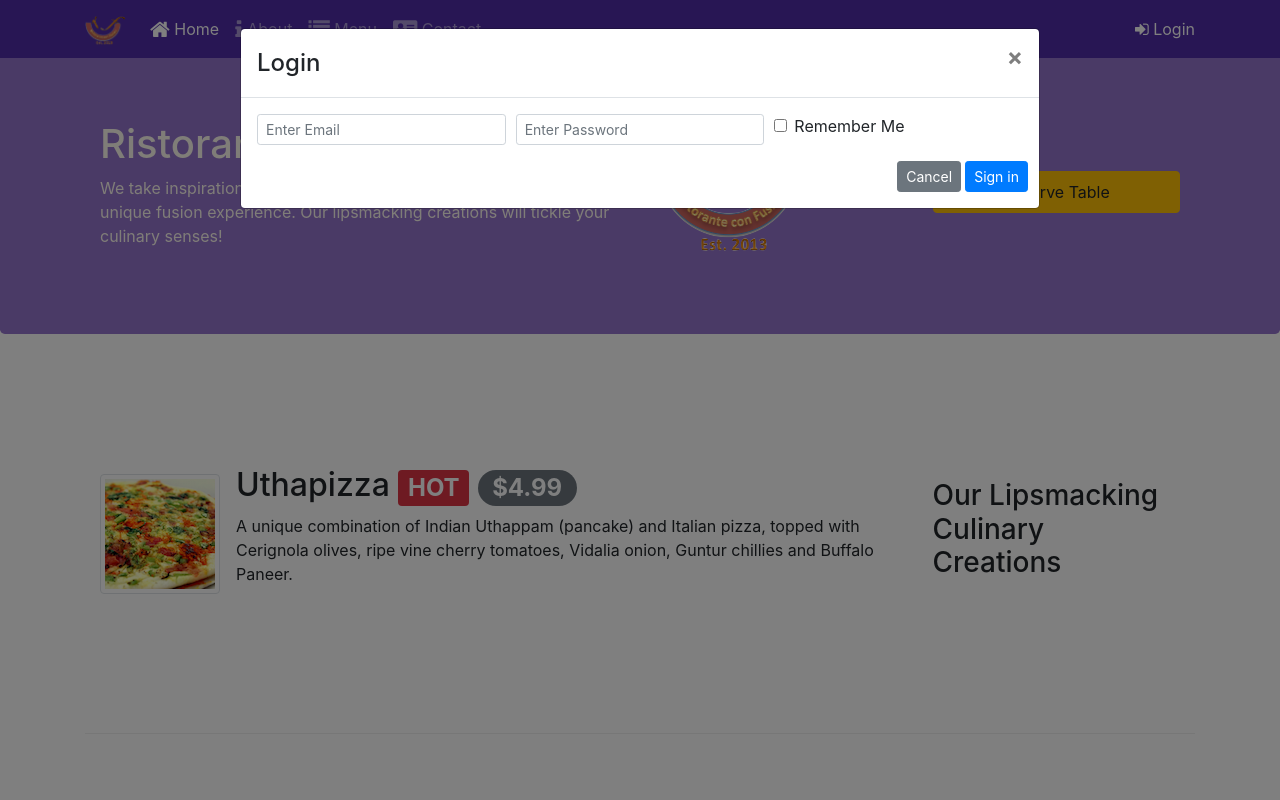
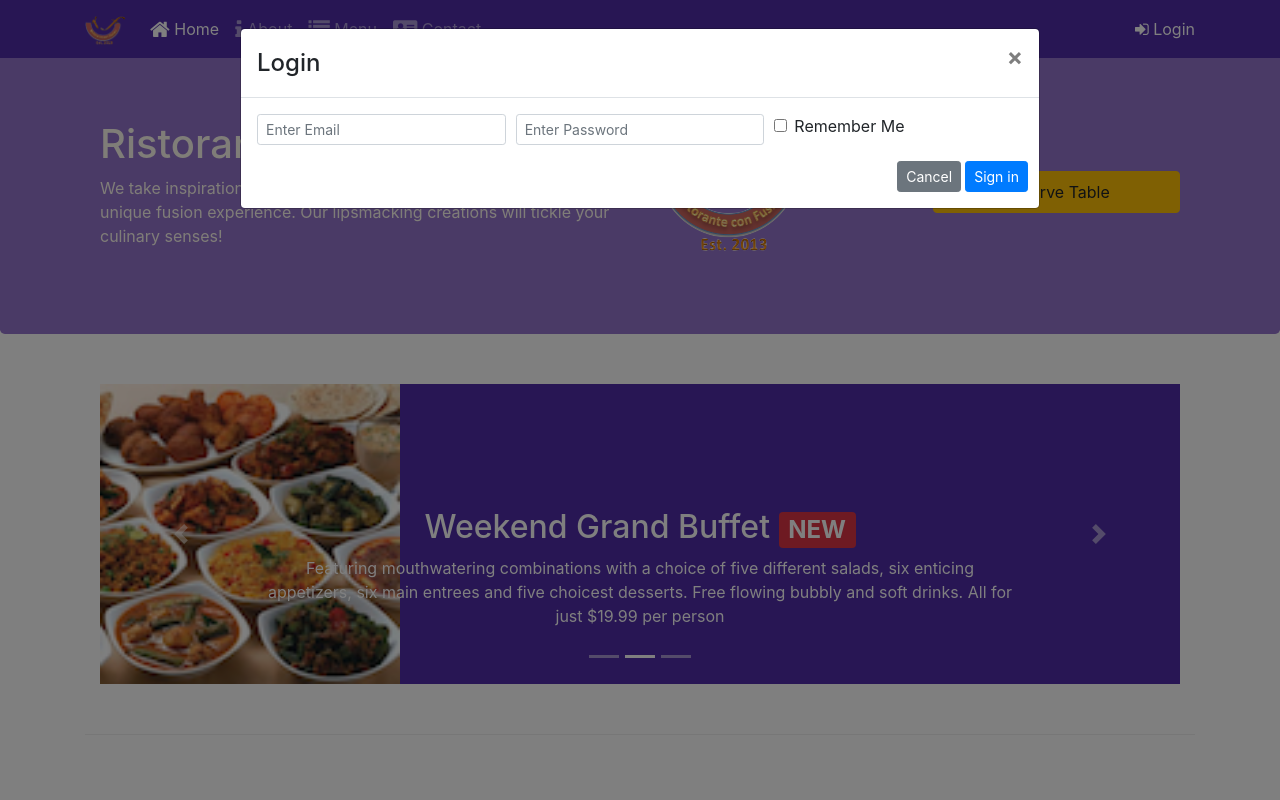
Before and after one commit to jasonywang0/Restaurant-Bootstrap, a website: page index.html in a window 1280 px wide. Both pictures are taken after a click on the link "Login". Shown: the top 800 px of the page. Drawn offline with nearby package versions, Linux system fonts and the light colour scheme.

Commit message:
added carousel

```diff
--- a/css/styles.css
+++ b/css/styles.css
@@ -44,3 +44,18 @@ body {
 	border-bottom: 1px solid #ddd;
 	padding: 10px;
 }
+
+.carousel {
+	background: #512da8;
+}
+
+.carousel-item {
+	height: 300px;
+}
+
+.carousel-item img {
+	position: absolute;
+	top: 0;
+	left: 0;
+	min-height: 300px;
+}
--- a/index.html
+++ b/index.html
@@ -32,7 +32,8 @@
                             <a class="nav-link" href="#"><span class="fa fa-list fa-lg"></span> Menu</a>
                         </li>
                         <li class="nav-item">
-                            <a class="nav-link" href="./contactus.html"><span class="fa fa-address-card fa-lg"></span> Contact</a>
+                            <a class="nav-link" href="./contactus.html"><span class="fa fa-address-card fa-lg"></span>
+                                Contact</a>
                         </li>
                     </ul>
                     <span class="navbar-text">
@@ -56,11 +57,13 @@
                             <div class="form-row">
                                 <div class="form-group col-sm-4">
                                     <label class="sr-only" for="exampleInputEmail3">Email Address</label>
-                                    <input type="email" class="form-control form-control-sm mr-1" id="exampleInputEmail3" placeholder="Enter Email"></input>
+                                    <input type="email" class="form-control form-control-sm mr-1"
+                                        id="exampleInputEmail3" placeholder="Enter Email"></input>
                                 </div>
                                 <div class="form-group col-sm-4">
                                     <label class="sr-only" for="exampleInputPassword3">Password</label>
-                                    <input type="password" class="form-control form-control-sm mr-1" id="exampleInputPassword3" placeholder="Enter Password"></input>
+                                    <input type="password" class="form-control form-control-sm mr-1"
+                                        id="exampleInputPassword3" placeholder="Enter Password"></input>
                                 </div>
                                 <div class="col-sm-auto">
                                     <div class="form-check">
@@ -70,18 +73,15 @@
                                 </div>
                             </div>
                             <div class="form-row">
-                                <button type="button" class="btn btn-secondary btn-sm ml-auto" data-dismiss="modal">Cancel</button>
+                                <button type="button" class="btn btn-secondary btn-sm ml-auto"
+                                    data-dismiss="modal">Cancel</button>
                                 <button type="submit" class="btn btn-primary btn-sm ml-1">Sign in</button>
                             </div>
                         </form>
                     </div>
                 </div>
             </div>
-
-            </header>
         </div>
-
-
 
         <header class="jumbotron">
             <div class="container">
@@ -95,13 +95,88 @@
                         <img src="img/logo.png" class="img-fluid">
                     </div>
                     <div class="col-12 col-sm-3 align-self-center">
-                        <a role="button" class="btn btn-block nav-link btn-warning"
-                        data-toggle="tooltip" data-html="true"  title="Or Call us at  <br><strong>+852 12345678</strong>"
-                        data-placement="bottom" href="#reserve">Reserve Table</a>
+                        <a role="button" class="btn btn-block nav-link btn-warning" data-toggle="tooltip"
+                            data-html="true" title="Or Call us at  <br><strong>+852 12345678</strong>"
+                            data-placement="bottom" href="#reserve">Reserve Table</a>
                     </div>
                 </div>
             </div>
         </header>
+
+        <div class="container">
+            <div class="row row-content">
+                <div class="col">
+                    <div id="mycarousel" class="carousel slide" data-ride="carousel">
+                        <div class="carousel-inner" role="listbox">
+                            <div class="carousel-item active">
+                                <img class="d-block img-fluid" src="img/uthappizza.png" alt="uthapizza">
+                                <div class="carousel-caption d-none d-md-block">
+                                    <h2 class="mt-0">
+                                        Uthapizza
+                                        <span class="badge badge-danger">HOT</span>
+                                        <span class="badge badge-pill badge-secondary">$4.99</span>
+                                    </h2>
+                                    <p class="d-none d-sm-block">
+                                        A unique combination of Indian Uthappam (pancake) and Italian pizza, topped with
+                                        Cerignola
+                                        olives, ripe vine cherry tomatoes, Vidalia onion, Guntur chillies and Buffalo
+                                        Paneer.
+                                    </p>
+                                </div>
+                            </div>
+
+                            <div class="carousel-item">
+                                <img class="d-block img-fluid" src="img/buffet.png" alt="buffet">
+                                <div class="carousel-caption d-none d-md-block">
+                                    <h2 class="mt-0">
+                                        Weekend Grand Buffet
+                                        <span class="badge badge-danger">NEW</span>
+                                    </h2>
+                                    <p class="d-none d-sm-block">
+                                        Featuring mouthwatering combinations with a choice of five different
+                                        salads, six enticing
+                                        appetizers, six main entrees and five choicest desserts. Free flowing bubbly and
+                                        soft
+                                        drinks.
+                                        All for just $19.99 per person
+                                    </p>
+                                </div>
+                            </div>
+
+                            <div class="carousel-item">
+                                <img class="d-block img-fluid" src="img/alberto.png" alt="alberto">
+                                <div class="carousel-caption d-none d-md-block">
+                                    <h2 class="mt-0">Alberto Somayya</h2>
+                                    <h4>Executive Chef</h4>
+                                    <p class="d-none d-sm-block">
+                                        Award winning three-star Michelin chef with wide International
+                                        experience having worked closely
+                                        with whos-who in the culinary world, he specializes in creating mouthwatering
+                                        Indo-Italian
+                                        fusion experiences.
+                                    </p>
+                                </div>
+                            </div>
+
+                            <ol class="carousel-indicators">
+                                <li data-target="#mycarousel" data-slide-to="0" class="active"></li>
+                                <li data-target="#mycarousel" data-slide-to="1"></li>
+                                <li data-target="#mycarousel" data-slide-to="2"></li>
+                            </ol>
+
+                            <a class="carousel-control-prev" href="#mycarousel" role="button" data-slide="prev">
+                                <span class="carousel-control-prev-icon"></span>
+                            </a>
+
+                            <a class="carousel-control-next" href="#mycarousel" role="button" data-slide="next">
+                                <span class="carousel-control-next-icon"></span>
+                            </a>
+
+                        </div>
+                    </div>
+                </div>
+            </div>
+        </div>
 
         <div class="container">
             <div class="row row-content align-items-center">
@@ -110,7 +185,8 @@
                 </div>
                 <div class="col col-sm order-sm-first col-md">
                     <div class="media">
-                        <img class="d-flex mr-3 img-thumbnail align-self-center" src="img/uthappizza.png" alt="uthapizza">
+                        <img class="d-flex mr-3 img-thumbnail align-self-center" src="img/uthappizza.png"
+                            alt="uthapizza">
                         <div class="media-body">
                             <h2 class="mt-0">
                                 Uthapizza
@@ -118,7 +194,8 @@
                                 <span class="badge badge-pill badge-secondary">$4.99</span>
                             </h2>
                             <p class="d-none d-sm-block">
-                                A unique combination of Indian Uthappam (pancake) and Italian pizza, topped with Cerignola
+                                A unique combination of Indian Uthappam (pancake) and Italian pizza, topped with
+                                Cerignola
                                 olives, ripe vine cherry tomatoes, Vidalia onion, Guntur chillies and Buffalo Paneer.
                             </p>
                         </div>
@@ -140,7 +217,8 @@
                             <p class="d-none d-sm-block">
                                 Featuring mouthwatering combinations with a choice of five different
                                 salads, six enticing
-                                appetizers, six main entrees and five choicest desserts. Free flowing bubbly and soft drinks.
+                                appetizers, six main entrees and five choicest desserts. Free flowing bubbly and soft
+                                drinks.
                                 All for just $19.99 per person
                             </p>
                         </div>
@@ -162,7 +240,8 @@
                             <p class="d-none d-sm-block">
                                 Award winning three-star Michelin chef with wide International
                                 experience having worked closely
-                                with whos-who in the culinary world, he specializes in creating mouthwatering Indo-Italian
+                                with whos-who in the culinary world, he specializes in creating mouthwatering
+                                Indo-Italian
                                 fusion experiences.
                             </p>
                         </div>
@@ -171,7 +250,7 @@
             </div>
 
             <div class="row row-content align-items-center justify-content-center">
-                <div class="col-12 col-sm-8" >
+                <div class="col-12 col-sm-8">
                     <div class="card">
                         <h3 class="card-header bg-warning text-white">Reserve a Table</h3>
                         <div class="card-body">
@@ -209,10 +288,12 @@
                                 <div class="form-group row">
                                     <label class="col-sm-2 col-form-label" for="date">Date and Time</label>
                                     <div class="col-sm">
-                                        <input class="form-control" type="text" id="date" name="date" placeholder="Date">
+                                        <input class="form-control" type="text" id="date" name="date"
+                                            placeholder="Date">
                                     </div>
                                     <div class="col-sm">
-                                        <input class="form-control" type="text" id="time" name="time" placeholder="Time">
+                                        <input class="form-control" type="text" id="time" name="time"
+                                            placeholder="Time">
                                     </div>
                                 </div>
 
@@ -245,19 +326,25 @@
                             121, Clear Water Bay Road<br>
                             Clear Water Bay, Kowloon<br>
                             HONG KONG<br>
-                            <i class="fa fa-phone fa-lg"></i>  +852 1234 5678<br>
-                            <i class="fa fa-fax fa-lg"></i>  +852 8765 4321<br>
-                            <i class="fa fa-envelope fa-lg"></i>  <a href="mailto:confusion@food.net">confusion@food.net</a>
+                            <i class="fa fa-phone fa-lg"></i> +852 1234 5678<br>
+                            <i class="fa fa-fax fa-lg"></i> +852 8765 4321<br>
+                            <i class="fa fa-envelope fa-lg"></i> <a
+                                href="mailto:confusion@food.net">confusion@food.net</a>
                         </address>
                     </div>
 
                     <div class="col-12 col-sm-4 align-self-center">
                         <div class="text-center">
-                            <a class="btn btn-social-icon btn-google" href="http://google.com/+"><i class="fa fa-google-plus fa-lg"></i></a>
-                            <a class="btn btn-social-icon btn-facebook" href="http://www.facebook.com/profile.php?id="><i class="fa fa-facebook fa-lg"></i></a>
-                            <a class="btn btn-social-icon btn-linkedin" href="http://www.linkedin.com/in/"><i class="fa fa-linkedin fa-lg"></i></a>
-                            <a class="btn btn-social-icon btn-twitter" href="http://twitter.com/"><i class="fa fa-twitter fa-lg"></i></a>
-                            <a class="btn btn-social-icon btn-google" href="http://youtube.com/"><i class="fa fa-youtube fa-lg"></i></a>
+                            <a class="btn btn-social-icon btn-google" href="http://google.com/+"><i
+                                    class="fa fa-google-plus fa-lg"></i></a>
+                            <a class="btn btn-social-icon btn-facebook"
+                                href="http://www.facebook.com/profile.php?id="><i class="fa fa-facebook fa-lg"></i></a>
+                            <a class="btn btn-social-icon btn-linkedin" href="http://www.linkedin.com/in/"><i
+                                    class="fa fa-linkedin fa-lg"></i></a>
+                            <a class="btn btn-social-icon btn-twitter" href="http://twitter.com/"><i
+                                    class="fa fa-twitter fa-lg"></i></a>
+                            <a class="btn btn-social-icon btn-google" href="http://youtube.com/"><i
+                                    class="fa fa-youtube fa-lg"></i></a>
                             <a class="btn btn-social-icon" href="mailto:"><i class="fa fa-envelope-o fa-lg"></i></a>
                         </div>
                     </div>
@@ -277,7 +364,7 @@
         <script src="node_modules/popper.js/dist/umd/popper.min.js"></script>
         <script src="node_modules/bootstrap/dist/js/bootstrap.min.js"></script>
         <script>
-            $(document).ready(function() {
+            $(document).ready(function () {
                 $('[data-toggle="tooltip]').tooltip();
             });
         </script>
```
